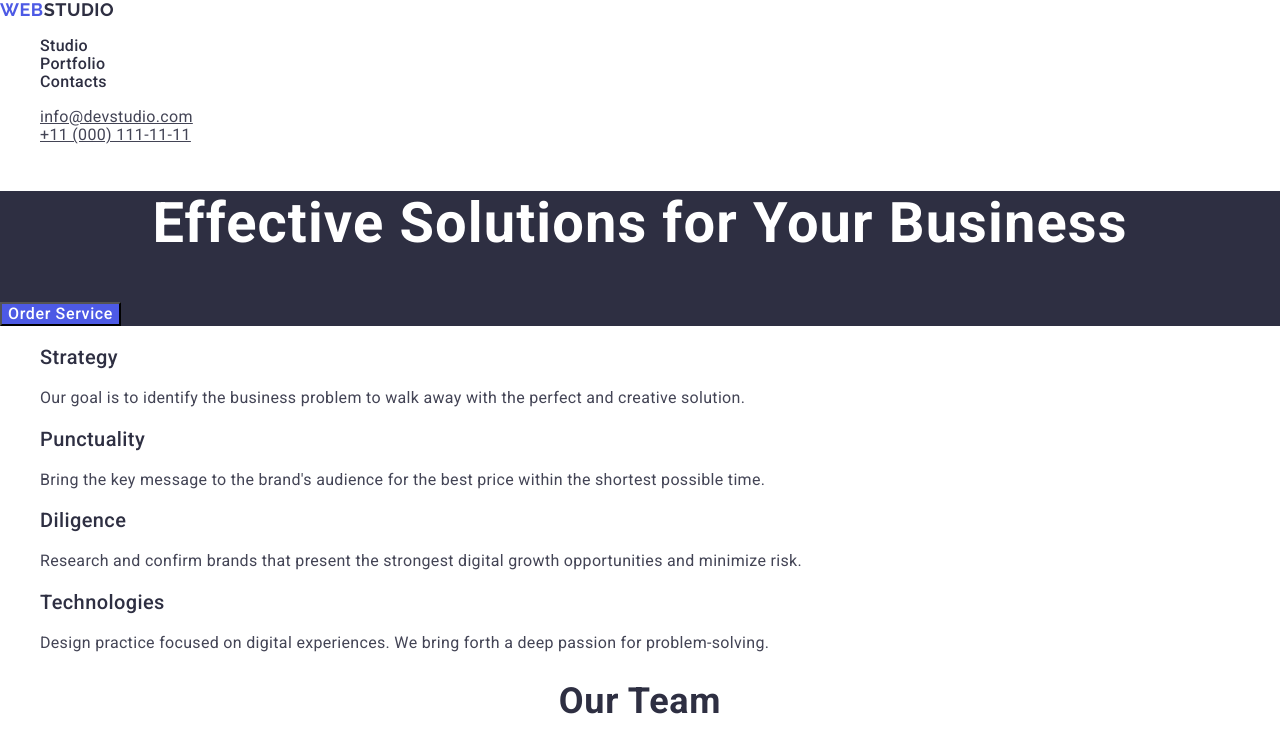
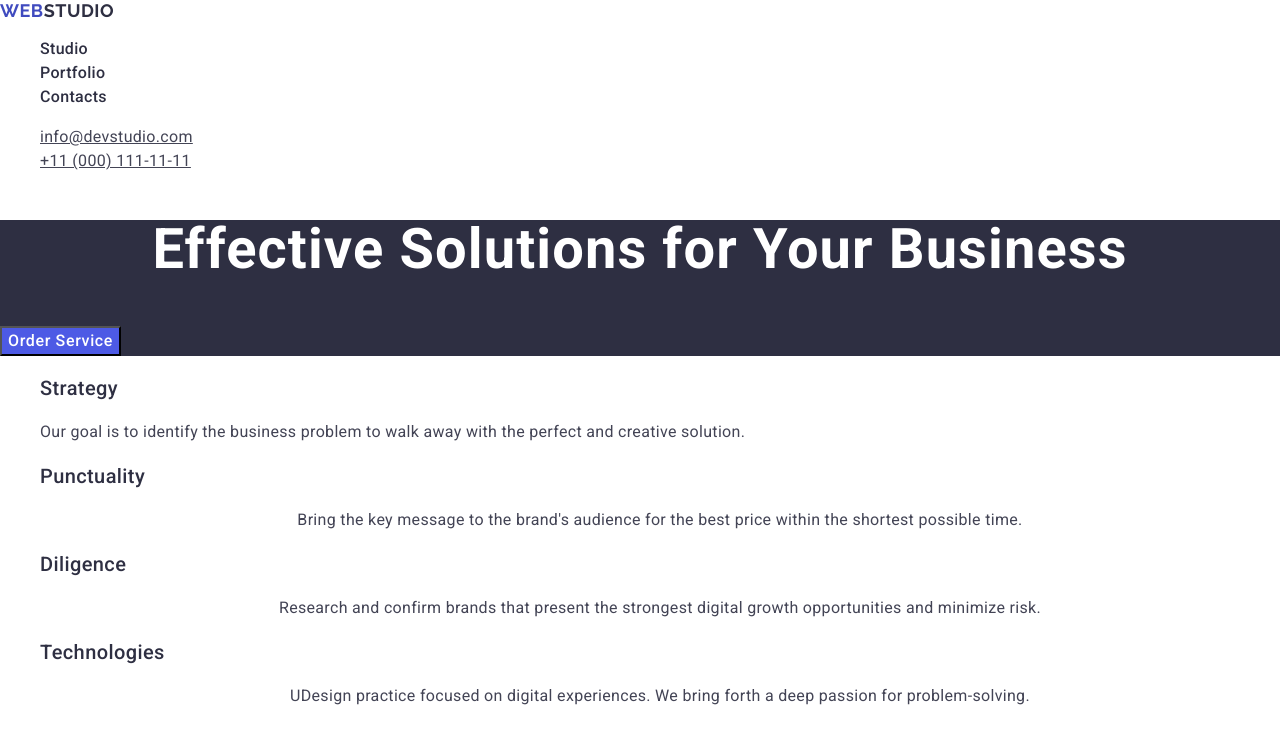
Before and after one commit to Lyudmyla13P/goit-markup-hw-02, a plain HTML site: page index.html in a window 1280 px wide. Shown: the top 735 px of the page. Drawn offline with nearby package versions, Linux system fonts and the light colour scheme.

Commit message:
update (4)

```diff
--- a/css/styles.css
+++ b/css/styles.css
@@ -23,10 +23,14 @@ body{
         font-family: 'Raleway', sans-serif;
         font-size: 18px;
         font-weight: 700;
-        line-height:1,17;
+        line-height:1.17;
         letter-spacing: 0.03em;
         text-transform: uppercase;
         color: #4d5ae5
+    }
+    .logo:hover,
+    .logo:focus{
+        color: #404bbf;
     }
     .studio{
         color: #2e2f42;
@@ -35,7 +39,7 @@ body{
 
     font-size: 16px;
     font-weight: 500;
-    line-height: 1,5;
+    line-height: 1.5;
     letter-spacing: 0.02em;
     color:#2E2F42;
 }
@@ -53,7 +57,7 @@ body{
     font-family: 'Roboto', sans-serif;
     font-size: 16px;
     font-weight: 400;
-    line-height: 1,5;
+    line-height: 1.5;
     letter-spacing: 0.02em;
     color: #434455;
 }
@@ -70,7 +74,7 @@ body{
         font-family: 'Roboto', sans-serif;
         font-size: 56px;
         font-weight: 700;
-        line-height: 1,07;
+        line-height: 1.07;
         letter-spacing: 0.02em;
         color:#FFF;
         background: #2E2F42;
@@ -78,7 +82,7 @@ body{
 .order-service{
         font-size: 16px;
         font-weight: 500;
-        line-height: 1,5;
+        line-height: 1.5;
         letter-spacing: 0.04em;
         background: var(--IRIS, #4D5AE5);
         color: var(--WHITE, #FFF);
@@ -96,7 +100,7 @@ font-family: 'Roboto', sans-serif;
 
         font-size: 20px;
         font-weight: 500;
-        line-height: 1,2;
+        line-height: 1.2;
         letter-spacing: 0.02em;
         color: var(--NAVY-BLUE, #2E2F42);
 }
@@ -104,12 +108,15 @@ font-family: 'Roboto', sans-serif;
 
         font-size: 16px;
         font-weight: 400;
-        line-height: 1,5;
+        line-height: 1.5;
         letter-spacing: 0.02em;
         color: var(--SLATE, #434455);
 }
+.team{
+    background-color: #F4F4FD;
+}
 .team-member{
-    background: #FFFFFF;
+    background-color: #FFFFFF;
     font-family: 'Roboto', sans-serif;
 }
 .group{
@@ -171,7 +178,7 @@ font-family: 'Roboto', sans-serif;
 }
 .footer{
     background: var(--NAVY-BLUE, #2E2F42);
-
+    font-family: Raleway; sans-serif;
 }
 .logo-link{
 
--- a/index.html
+++ b/index.html
@@ -26,11 +26,11 @@
         <a class="menu-link link" href="./index.html" target="_blank">Studio</a>
     </li>
     <li class="menu-item">
-        <a class="menu-link link" href="./index.html" target="_blank">Portfolio
+        <a class="menu-link link" href="" target="_blank">Portfolio
         </a>
     </li>
     <li class="menu-item">
-        <a class="menu-link link" href="./index.html" target="_blank">Contacts</a>
+        <a class="menu-link link" href="" target="_blank">Contacts</a>
     </li>
 </ul>
 </nav>
@@ -51,31 +51,37 @@
             <h1 class="title">Effective Solutions for Your Business</h1>
             <button class="order-service" type="button">Order Service</button>
         </section>
+
         <!-- Our Benefits -->
+
     <section class="our-benefits">
+
+
         <ul class="benefits-item list">
             <li class="benefits-company">
+
                 <h3 class="benefits">Strategy</h3>
-    <p class="description-of-benefits"> Our goal is to identify the business problem to walk away with the perfect and creative solution.
-</p>
+                <p class="description-of-benefits">Our goal is to identify the business
+                problem to walk away with the perfect and creative solution.</p>
             </li>
             <li class="benefits-company">
+
                 <h3 class="benefits">Punctuality</h3>
-    <p class="description-of-benefits">
-        Bring the key message to the brand's audience for the best price within the shortest possible time.
-
-    </p>
+                <p class="section-description">Bring the key message to the brand's audience for the best price within the shortest possible time.</p>
             </li>
             <li class="benefits-company">
+
                 <h3 class="benefits">Diligence</h3>
-    <p class="description-of-benefits"> Research and confirm brands that present the strongest digital growth opportunities and minimize risk.</p>
+                <p class="section-description">Research and confirm brands that present the strongest digital growth opportunities and minimize risk.</p>
             </li>
             <li class="benefits-company">
+
                 <h3 class="benefits">Technologies</h3>
-    <p class="description-of-benefits"> Design practice focused on digital experiences. We bring forth a deep passion for problem-solving.</p>
+                <p class="section-description">UDesign practice focused on digital experiences. We bring forth a deep passion for problem-solving.</p>
             </li>
         </ul>
     </section>
+
         <!-- Our Team -->
 
 <section class="team">
```
Lines whose indentation alone changed are shown as unchanged.
